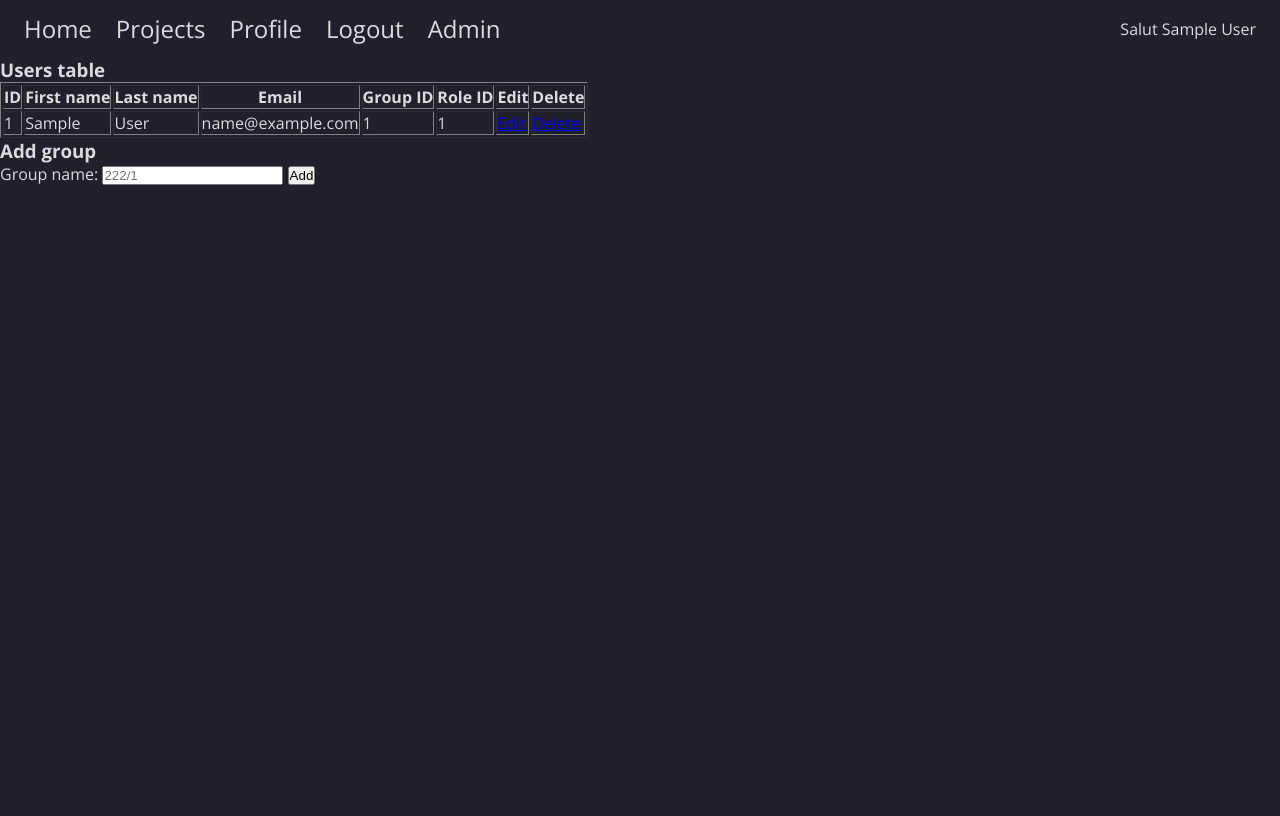
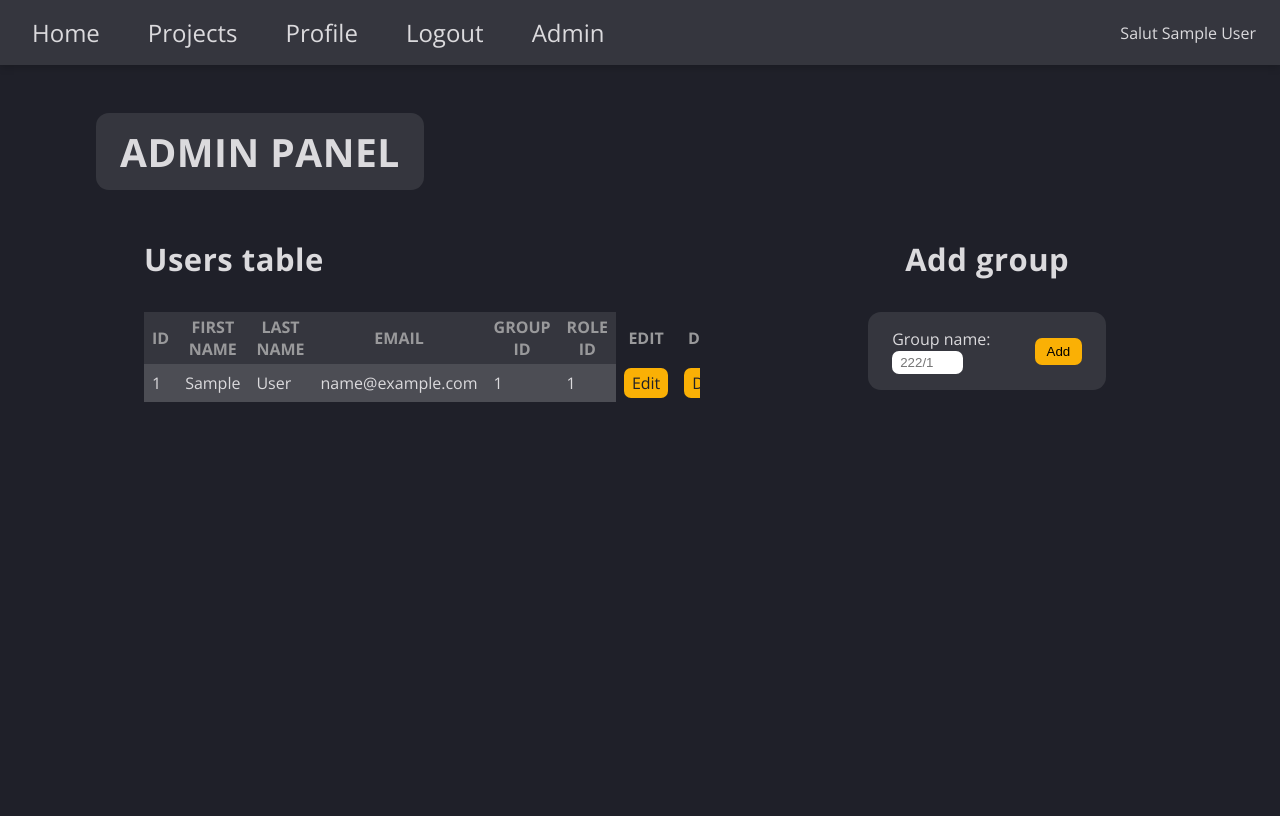
Before and after one commit to IvanoiuPetrut/Project-Selector, a PHP site: page /admin.php in a window 1280 px wide. Before the commit the page ends 185 px from the top, so only its background shows below. Run offline with PHP 8.4, Linux system fonts and the light colour scheme; the visitor is signed in with stand-in values (Sample User, id 1); tables that the repository leaves empty or names only in its code hold one stand-in row (values such as "Sample post").

Commit message:
finished admin page

```diff
--- a/admin.php
+++ b/admin.php
@@ -5,10 +5,10 @@
     <meta charset="UTF-8" />
     <meta http-equiv="X-UA-Compatible" content="IE=edge" />
     <meta name="viewport" content="width=device-width, initial-scale=1.0" />
-    <title>Project Selector</title>
+    <title>Project Selector - Admin</title>
     <link rel="stylesheet" href="styles/general.css" />
     <link rel="stylesheet" href="styles/colors.css" />
-    <link rel="stylesheet" href="styles/meniu.css" />
+    <link rel="stylesheet" href="styles/style.css" />
 </head>
 
 <body>
@@ -25,7 +25,8 @@
         </nav>
     </header>
 
-    <main>
+    <main class="main">
+        <h1 class="heading--primary">Admin Panel</h1>
         <?php
         if(isset($_SESSION['errors'])) {
             $errors = $_SESSION['errors'];
@@ -47,14 +48,18 @@
             unset($_SESSION['success']);
         }
         ?>
+
+        <div class="section__wrapper admin__wrapper">
+
             <section>
-            <h3>Users table</h3>
+                <h2 class="heading--secondary">Users table</h2>
                 <?php
             if(isset($_SESSION['user_id']) && $_SESSION['user_role'] == 3) {
                 $sql = 'SELECT * FROM users';
                 $result = $link->query($sql);
                 if ($result->num_rows > 0) {
-                    echo '<table class="table" border="1">';
+                    echo '<div class="table__wrapper">';
+                    echo '<table>';
                     echo '<tr>';
                     echo '<th>ID</th>';
                     echo '<th>First name</th>';
@@ -73,11 +78,12 @@
                         echo '<td>' . $row['email'] . '</td>';
                         echo '<td>' . $row['id_group'] . '</td>';
                         echo '<td>' . $row['id_role'] . '</td>';
-                        echo '<td><a href="edit_user-admin.php?id=' . $row['id'] . '">Edit</a></td>';
-                        echo '<td><a href="delete_user-admin.php?id=' . $row['id'] . '">Delete</a></td>';
+                        echo '<td><a href="edit_user-admin.php?id=' . $row['id'] . '" class="lnk lnk--admin">Edit</a></td>';
+                        echo '<td><a href="delete_user-admin.php?id=' . $row['id'] . '" class="lnk lnk--admin">Delete</a></td>';
                         echo '</tr>';
                     }
                     echo '</table>';
+                    echo '</div>';
                 } else {
                     echo '<p>No users found</p>';
                 }
@@ -91,15 +97,17 @@
             ?>
             </section>
 
-        <section>
-            <h3>Add group</h3>
+            <section class="section__add-group">
+                <h2 class="heading--secondary">Add group</h2>
                 <?php
             if(isset($_SESSION['user_id']) && $_SESSION['user_role'] == 3) {
                 echo <<<HTML
-                <form action="add_group-admin.php" method="post" enctype="multipart/form-data">
-                    <label for="group_name">Group name:</label>
-                    <input type="text" name="group_name" id="group_name" placeholder="222/1" pattern="[1-9]{3}/[1-9]{1}" title="Enter valid format: group/semi-group" required />
-                    <button type="submit" class="form__button">Add</button>
+                <form action="add_group-admin.php" method="post" class="form" enctype="multipart/form-data">
+                    <div>
+                        <label for="group_name" class="form__label">Group name:</label>
+                        <input type="text" name="group_name" class="form__input" id="group_name" placeholder="222/1" pattern="[0-9]{3}/[1-9]{1}" title="Enter valid format: group/semi-group" required />
+                    </div>
+                    <button type="submit" class="form__button btn">Add</button>
                 </form>
                 HTML;
             }
@@ -110,6 +118,8 @@
             }
             ?>
             </section>
+        </div>
+
     </main>
 </body>
 
--- a/delete_project.php
+++ b/delete_project.php
@@ -4,7 +4,7 @@ global $link;
 
 session_start();
 // check if the user is the professor
-if($_SESSION['user_role'] == 2 || $_SESSION['user_role'] == 2) {
+if($_SESSION['user_role'] == 2 || $_SESSION['user_role'] == 3) {
 
   $id = $_GET['id'];
   $id = filter_var($id, FILTER_SANITIZE_NUMBER_INT);
--- a/index.php
+++ b/index.php
@@ -4,7 +4,7 @@
     <meta charset="UTF-8" />
     <meta http-equiv="X-UA-Compatible" content="IE=edge" />
     <meta name="viewport" content="width=device-width, initial-scale=1.0" />
-    <title>Project Selector</title>
+    <title>Project Selector - Home</title>
     <link rel="stylesheet" href="styles/general.css" />
     <link rel="stylesheet" href="styles/colors.css" />
     <link rel="stylesheet" href="styles/style.css" />
--- a/login.php
+++ b/login.php
@@ -78,13 +78,14 @@
                   type="password"
                   minlength="8"
                   maxlength="30"
+
                   id="password"
                   placeholder="Password"
                   required
                 />
               </div>
               <div class="form__field--btn">
-                <button type="submit" class="form__button btn">Submit</button>
+                <button type="submit" class="form__button btn btn--primary">Submit</button>
                 <button type="reset" class="form__button btn">Reset</button>
               </div>
           </form>
--- a/profile.php
+++ b/profile.php
@@ -5,7 +5,7 @@
   <meta charset="UTF-8" />
   <meta http-equiv="X-UA-Compatible" content="IE=edge" />
   <meta name="viewport" content="width=device-width, initial-scale=1.0" />
-  <title>Project selector - Settings</title>
+  <title>Project selector - Profile</title>
   <link rel="stylesheet" href="styles/general.css" />
   <link rel="stylesheet" href="styles/colors.css" />
   <link rel="stylesheet" href="styles/login-register.css" />
@@ -27,7 +27,7 @@
   </header>
 
   <main class='main'>
-    <h1 class="heading--primary">Settings</h1>
+    <h1 class="heading--primary">Profile</h1>
     <?php
     if(isset($_SESSION['errors'])) {
       $errors = $_SESSION['errors'];
@@ -177,7 +177,6 @@
           method="post"
           enctype="multipart/form-data"
           >
-          <form action="" class="form">
             <input class="form__input" type="hidden" name="id" id="id" value="$row[id]" />
             <div class="form__field">
               <label class="form__label" for="first_name">First name</label>
--- a/styles/colors.css
+++ b/styles/colors.css
@@ -14,11 +14,11 @@
   --bg: #1f2029;
   --bg-secondary: #35363e;
 
-  --primary: #20bfa9;
-  --primary--secondary: #137365;
+  --primary: #fab005; /*#20bfa9 */
+  --primary--secondary: #f76707; /* #137365 */
 
-  --accent: #fab005;
-  --accent--secondary: #f76707;
+  --accent: #20bfa9;
+  --accent--secondary: #137365;
 
   --red: #ff3636;
   --red-transparent: rgba(198, 36, 55, 0.4);
--- a/styles/general.css
+++ b/styles/general.css
@@ -53,11 +53,13 @@ body {
 .heading--primary {
   display: inline-block;
   font-size: 3.9rem;
-  margin-bottom: 4.8rem;
+  font-weight: 700;
   text-transform: uppercase;
   background-color: var(--bg-secondary);
   padding: 1.2rem 2.4rem;
+  margin-bottom: 4.8rem;
   border-radius: 13px;
+  letter-spacing: 0.5px;
 }
 
 .heading--secondary {
--- a/styles/meniu.css
+++ /dev/null
@@ -1,14 +0,0 @@
-.nav {
-  display: flex;
-  align-items: center;
-  justify-content: space-between;
-  padding: 1.2rem 2.4rem;
-}
-
-.nav__list {
-  display: flex;
-  align-items: center;
-  gap: 2.4rem;
-
-  font-size: 2.4rem;
-}
--- a/styles/style.css
+++ b/styles/style.css
@@ -20,8 +20,14 @@
   font-size: 2.4rem;
   font-weight: 400;
   padding: 0.4rem 0.8rem;
+  transition: all 0.3s ease-in-out;
 
   position: relative;
+}
+
+.lnk--nav:hover,
+.lnk--nav:active {
+  color: var(--primary);
 }
 
 /* ERRORS */
@@ -191,21 +197,99 @@
   border-collapse: collapse;
 }
 
-.projects__wrapper table th {
+table th {
   background-color: var(--bg-secondary);
   color: var(--text-secondary);
   padding: 0.4rem 0.8rem;
   text-transform: uppercase;
 }
 
-.projects__wrapper table td {
+table td {
   padding: 0.4rem 0.8rem;
 }
 
-.projects__wrapper table tr:nth-child(even) {
+table tr:nth-child(even) {
   background-color: var(--gray1);
 }
 
-.projects__wrapper table tr:nth-child(odd) {
+table tr:nth-child(odd) {
   background-color: var(--gray2);
 }
+
+/* ADMIN */
+
+.table__wrapper {
+  width: 80%;
+  height: 60vh;
+  overflow-y: scroll;
+}
+
+.admin__wrapper table {
+  width: 95%;
+  border-collapse: collapse;
+}
+
+.admin__wrapper table td:last-child,
+.admin__wrapper table td:nth-last-child(2),
+.admin__wrapper table th:last-child,
+.admin__wrapper table th:nth-last-child(2) {
+  background-color: var(--bg);
+}
+
+.lnk--admin:link,
+.lnk--admin:visited {
+  font-weight: 400;
+  padding: 0.4rem 0.8rem;
+  background-color: var(--primary);
+  border-radius: 7px;
+  color: var(--bg);
+
+  transition: all 0.3s ease-in-out;
+}
+
+/* lnk--admin hover and active state */
+.lnk--admin:hover,
+.lnk--admin:active {
+  background-color: var(--primary--secondary);
+}
+
+.section__add-group {
+  justify-self: center;
+  width: 80%;
+}
+
+.section__add-group .heading--secondary {
+  text-align: center;
+}
+
+.section__add-group .form {
+  display: flex;
+  align-items: center;
+  justify-content: space-between;
+
+  background-color: var(--bg-secondary);
+  padding: 1.6rem 2.4rem;
+  width: 100%;
+}
+
+.section__add-group .form__label {
+  margin-right: 1.6rem;
+}
+
+.section__add-group .form__input {
+  padding: 0.4rem 0.8rem;
+  border-style: none;
+  border-radius: 7px;
+}
+
+.section__add-group .btn {
+  background-color: var(--primary);
+  padding: 0.6rem 1.2rem;
+  border-radius: 7px;
+  transition: all 0.3s ease-in-out;
+}
+
+.section__add-group .btn:hover,
+.section__add-group .btn:active {
+  background-color: var(--primary--secondary);
+}
--- a/update_user-admin.php
+++ b/update_user-admin.php
@@ -20,6 +20,11 @@ $email = filter_var($email, FILTER_SANITIZE_EMAIL);
 $password = filter_var($password, FILTER_SANITIZE_STRING);
 $group_id = filter_var($group_id, FILTER_SANITIZE_NUMBER_INT);
 $role_id = filter_var($role_id, FILTER_SANITIZE_NUMBER_INT);
+
+$first_name = strtolower($first_name);
+$last_name = strtolower($last_name);
+$first_name = ucfirst($first_name);
+$last_name = ucfirst($last_name);
 
 // check if the password is empty
 if (empty($password)) {
--- a/update_user.php
+++ b/update_user.php
@@ -48,14 +48,12 @@ if($stmt = mysqli_prepare($link, $sql)) {
     }
     mysqli_stmt_execute($stmt);
 
-    session_start();
     $_SESSION['user_name'] = $first_name;
     $_SESSION['user_email'] = $email;
     $_SESSION['user_password'] = $password;
-    $_SESSION['user_group'] = $row['id_group'];
+    $_SESSION['user_group'] = $id_group;
     $_SESSION['success'][] = array('User updated');
     header('Location: ../proiect/profile.php');
-    session_write_close();
 } else {
     $_SESSION['errors'][] = array('Could not update user');
     header('Location: ../proiect/profile.php');
```
Also changed, not shown: edit_user-admin.php (+12 -6 lines), styles/login-register.css (+3 -4 lines). Lines whose indentation alone changed are shown as unchanged.
